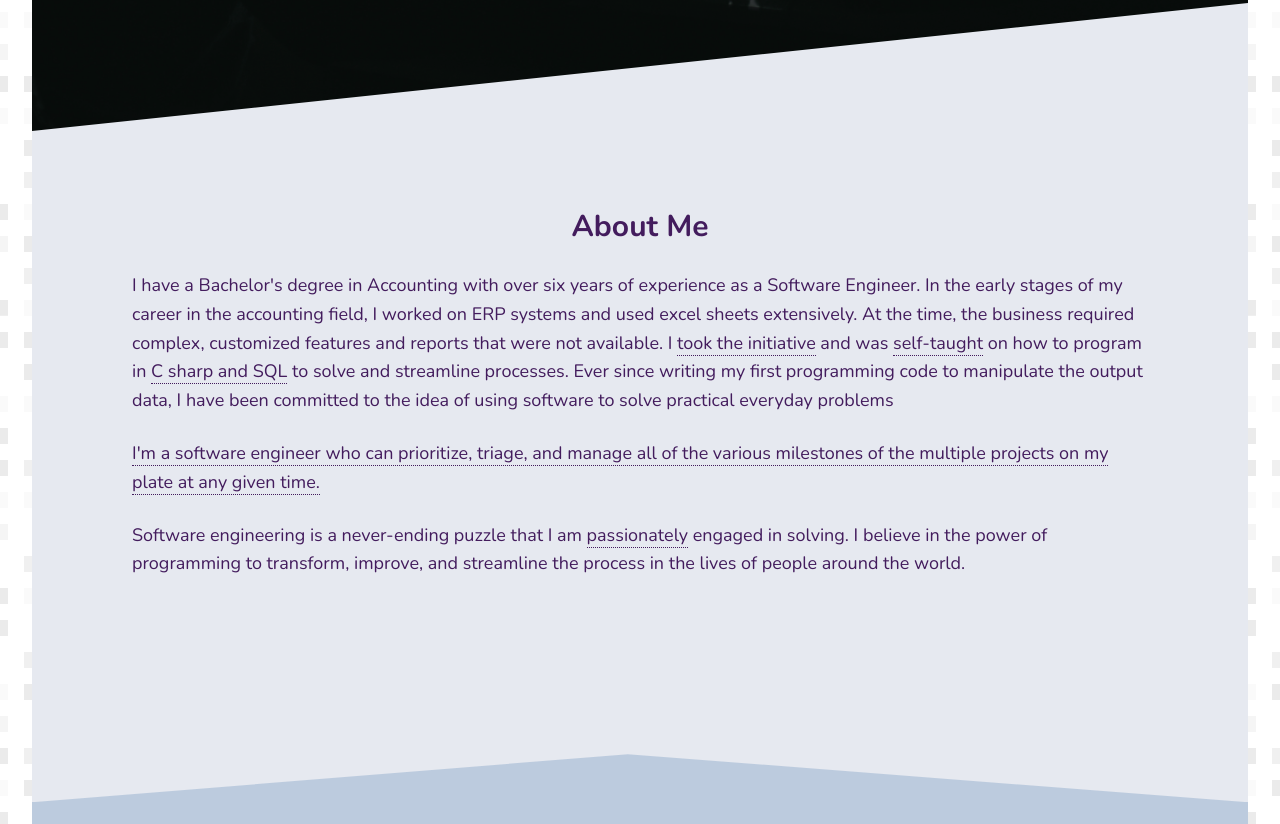
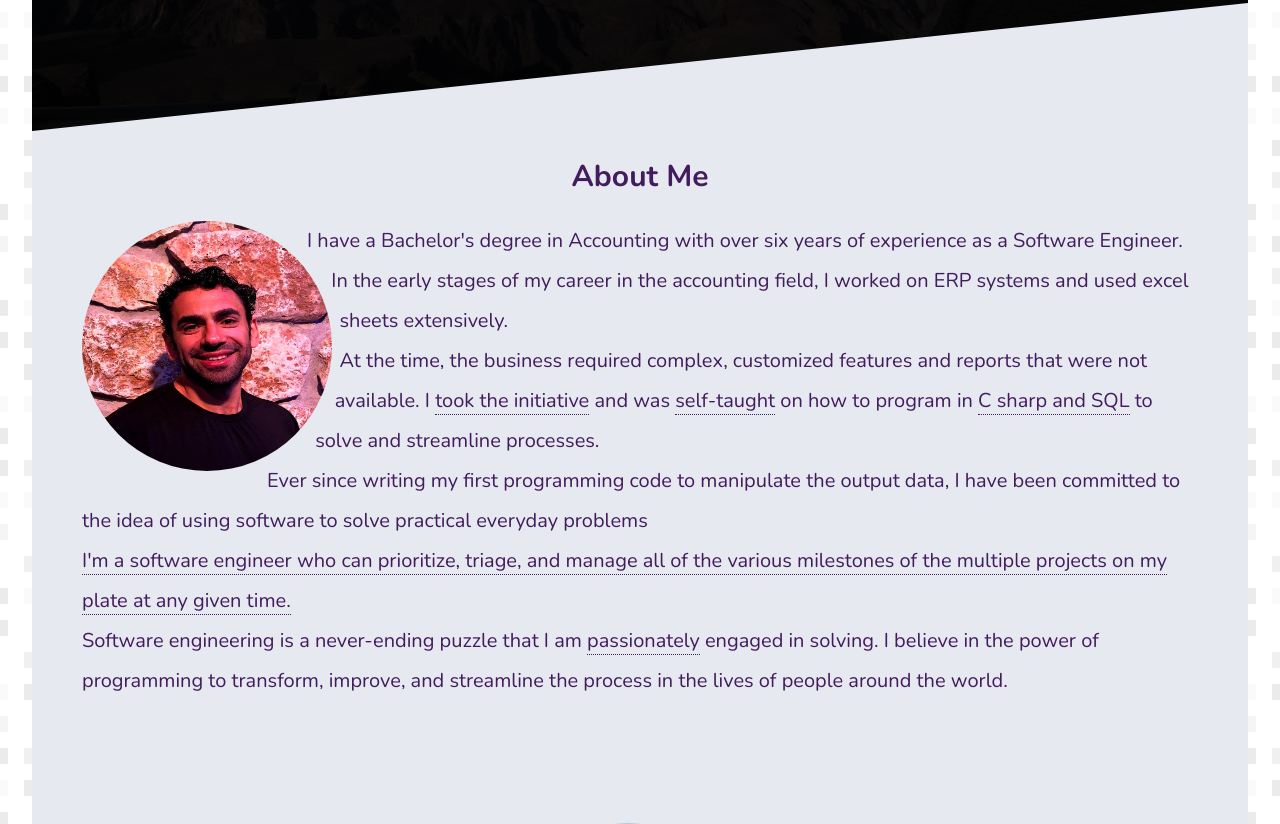
Before and after one commit to iachieve/profile-v2, a website: page index.html in a window 1280 px wide. Shown: the part 636-1460 px from the top of the page. Drawn offline with nearby package versions, Linux system fonts and the light colour scheme.

Commit message:
update background pictures

```diff
--- a/index.html
+++ b/index.html
@@ -16,7 +16,8 @@
   <div class="body-right"></div>
   <div class="body-left"></div>
   <header class="header">
-    <img src="css/img/sec-1.jpg" alt="" class="header__img">
+    <!-- <img src="css/img/sec-1.jpg" alt="" class="header__img"> -->
+    <img src="css/img/header.jpg" alt="" class="header__img">
     <div class='header__welcome'>
       <h2 class="header__secondary">Hi, my name is</h2>
       <h1 class="header__name">Mohamed Abdelhalim.</h1>
@@ -49,29 +50,31 @@
     <div class="background__bg"></div>
     <div class="background__content">
       <h1 class="section-header">About Me</h1>
-      <p data-aos="fade-down-right">I have a Bachelor's degree in
+      <img class="portfolio-image" src="css/img/sec-1-2.jpg" alt="">
+        <p>I have a Bachelor's degree in
           Accounting with over six years of experience as a Software Engineer. In the early
-        stages of my career in the accounting field, I worked on ERP systems and used excel sheets extensively. At the
-        time, the business required complex, customized features and reports that were not available.
-        I <span class="strong"> took the initiative</span>
-
-        and was <span class="strong">self-taught</span>
-
-        on how to program in <span class="strong">C sharp and SQL</span> to solve and streamline processes. Ever
+          stages of my career in the accounting field, I worked on ERP systems and used excel sheets extensively.
+          <br/>
+          At the time, the business required complex, customized features and reports that
+          were not available. I <span class="strong"> took the initiative</span> and was <span class="strong">self-taught</span>
+          on how to program in <span class="strong">C sharp and SQL</span> to solve and streamline processes.
+          <br/>
+          Ever
           since writing my first programming code to manipulate the output data, I have been committed to the idea of
-        using software to solve practical everyday problems</p>
-      <p data-aos="fade-down-left">
+          using software to solve practical everyday problems
+        <br/>
           <span class="strong">I'm a software engineer who can prioritize, triage, and manage all of the various
             milestones of the multiple
             projects on my plate at any given time.</span>
-      </p>
-      <p data-aos="fade-down-right">
+        <br/>
           Software engineering is a never-ending puzzle that I am <span class="strong">passionately</span> engaged in
           solving. I
           believe in the
           power of programming to transform, improve, and streamline the process in the lives of people around the
           world.
         </p>
+
+
     </div>
 
   </section>
--- a/sass/pages/_home.scss
+++ b/sass/pages/_home.scss
@@ -20,7 +20,7 @@
     height: 100%;
     z-index: -1;
     display: block;
-    filter: brightness(30%);
+    filter: brightness(10%);
     mask-image: linear-gradient(to right bottom, $col-dark-two, $col-dark-two);
     clip-path: polygon(0 0, 100% 0, 100% calc(100% - 10vw), 0 100%);
     // clip-path: polygon(100% 0, 100% 100%, 49% 94%, 0 100%, 0 0);
@@ -153,18 +153,31 @@
   flex-direction: column;
   clip-path: polygon(100% 0, 100% 100%, 49% 94%, 0 100%, 0 0);
 
-  @media only screen and (min-width:$bp-medium) {
-    // height: 70vh;
+  &__content {
+    margin: 15rem 5rem 15rem 5rem;
   }
 
-  &__content {
-    margin: 15rem 5rem 15rem 5rem;
-    padding: 5rem;
+  .portfolio-image {
+    width: 25rem;
+    height: 25rem;
+    float: left;
+    border-radius: 50%;
+    shape-outside: circle(50%);
+    // opacity: .8;
+    // filter: grayscale(90%);
+      // shape-outside: polygon(0 0, 100% 0, 100% 100%, 0 100%);
+      // clip-path: polygon(50% 0%, 90% 20%, 100% 60%, 75% 100%, 25% 100%, 0% 60%, 10% 20%);
+
+      // shape-outside: polygon(50% 0%, 90% 20%, 100% 60%, 75% 100%, 25% 100%, 0% 60%, 10% 20%);
+    margin-right: 1rem;
+    // transform: scale(2);
+
   }
 
   & p {
-    font-size: 1.8rem;
-    display: inline-block;
+    font-size: 2rem;
+    // display: inline-block;
+    line-height: 4rem;
     margin-bottom: 2.4rem;
   }
 }
@@ -173,15 +186,11 @@
 
 .timeline {
   grid-column: center-start / center-end;
-  // margin-top: -19vh;
-
   background-color: $col-light-one;
   color: $col-dark-one;
   z-index: 18;
-  // height: 100vh;
-  // clip-path: polygon(0 0, 100% 0, 100% 85%, 0 100%);
+  margin-top: -2rem;
   clip-path: polygon(100% 0, 100% 100%, 49% 94%, 0 100%, 0 0);
-
 
   &__content {
     margin: 15rem 5rem 15rem 5rem;
@@ -295,7 +304,7 @@
   margin: -10vh 0 0 0;
 
   &__content {
-    margin: 15rem 5rem 15rem 5rem;
+    margin: 15rem 5rem 20rem 5rem;
     padding: 5rem;
   }
 
@@ -353,7 +362,7 @@
 
 .contact {
   grid-column: center-start / center-end;
-  margin-top: -30vh;
+  margin-top: -25vh;
   margin-bottom: 5vh;
   color: $col-dark-one;
   background-color: $col-light-one;
@@ -370,7 +379,16 @@
   margin-top: -10vh;
 
   &__content {
-    height: 50vh;
+    height: 15rem;
+
+    @media only screen and (max-width:$bp-largest) {
+      height: 70rem;
+    }
+
+    @media only screen and (max-width:$bp-large) {
+      height: 35rem;
+    }
+
   }
 
   svg {
```
Also changed, not shown: css/img/header.jpg (added), css/img/sec-1-2.jpeg (added), css/img/sec-1-2.jpg (added), css/style.css, 2 other files. Lines whose indentation alone changed are shown as unchanged.
